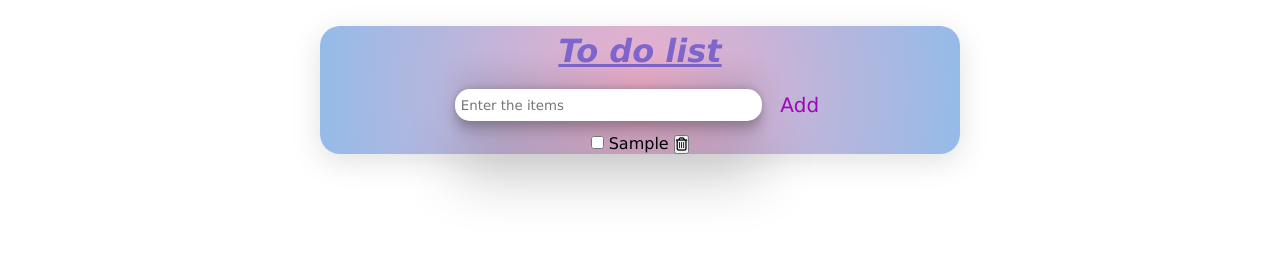
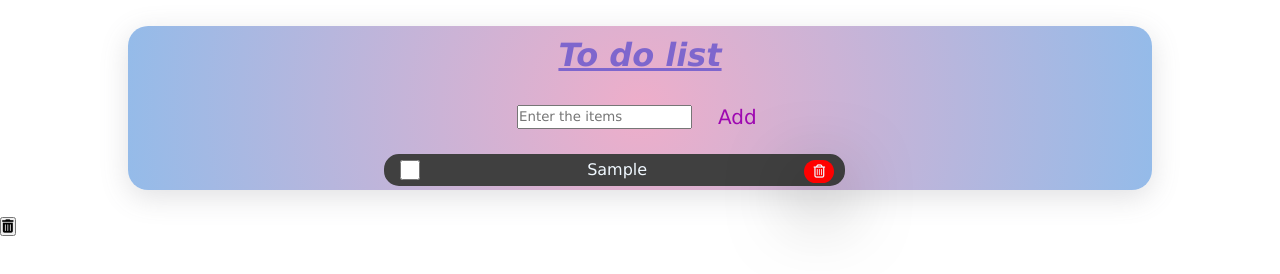
Before and after one commit to Navaneeth-21/To_do_List, a plain HTML site: page index.html in a window 1280 px wide. Both pictures are taken after typing "Sample" into the empty fields and a click on the button "Add". Drawn offline with Linux system fonts and the light colour scheme.

Commit message:
Update styles.css

```diff
--- a/styles.css
+++ b/styles.css
@@ -6,7 +6,7 @@
 }
 #outer_container{
     border: 1px solid black;
-    width:50%;
+    width:80%;
     margin:2% auto;
     display: flex;
     flex-direction: column;
@@ -36,59 +36,65 @@
     /* align-items: center; */
     padding: 2%;
 }
-#inputField{
+#inputFeild{
+
     width: 50%;
     height:32px;
     padding-left: 1%;
     border: none;
     outline: none;
     border-radius: 15px;
-    /* box-shadow: rgba(100, 100, 111, 0.2) 0px 7px 29px 0px; */
+    box-shadow: rgba(100, 100, 111, 0.2) 0px 7px 29px 0px;
     box-shadow: rgba(0, 0, 0, 0.25) 0px 54px 55px, rgba(0, 0, 0, 0.12) 0px -12px 30px, rgba(0, 0, 0, 0.12) 0px 4px 6px, rgba(0, 0, 0, 0.17) 0px 12px 13px, rgba(0, 0, 0, 0.09) 0px -3px 5px;
-    /* background-color: aquamarine; */
-    /* color: aliceblue; */
+
 }
 #text_input_btn button{
     width:4vw;
     border: none;
     outline: none;
     font-size:20px;
-    /* background-color: rgb(60, 59, 59); */
-    /* background: rgb(238,174,202); */
-/* background: radial-gradient(circle, rgba(238,174,202,1) 0%, rgba(148,187,233,1) 100%);    */
     margin-left: 2%;
     color: #9e07b1;
     background-color: transparent;
     cursor: pointer;
 }
 #text_input_btn button:hover{
-    /* background-color: black; */
     color: #fff;
 }
-/* #items_container{
-    width: 100%;
+input[type=checkbox]:checked + span{
+    text-decoration: line-through;
+}
+#tasks{
+    width: 50%;
     display: flex;
     flex-direction: column;
-    justify-content: space-evenly;
-} */
-#tasks-list{
+    align-items: flex-start;
+    padding-right: 5%;
+}
+#innertasks{
     display: flex;
-    flex-direction: column;
-    padding: 2% 1%;
+    justify-content:space-between;
+    border: 2px solid;
+    background-color: #404040;
+    color: aliceblue;
+    border-radius: 15px;
+    height: 32px;
+    width: 100%;
+    padding: 4px;
+    margin: 1% auto;
+    border-color: #404040;
 }
-.actions button{
-    padding:0% 20%;
+input[type=checkbox]{
+    width: 40px;
 }
-#items_container{
-    width: 100%;
-    display: flex;
-    flex-direction: row;
-    align-items: center;
-    justify-content: space-around;
+.delete{
+    width: 30px;
+    height: 23px;
+    margin-right: 1%;
+    border-radius: 14px;
+    background-color: #ff0000;
+    color: aliceblue;
+    border: none;
+    cursor: pointer;
+    box-shadow: rgba(0, 0, 0, 0.56) 0px 22px 70px 4px;
 }
-.btn1{
-    display:none;
-}
-.btn2{
-    display:inline;
-}
```
